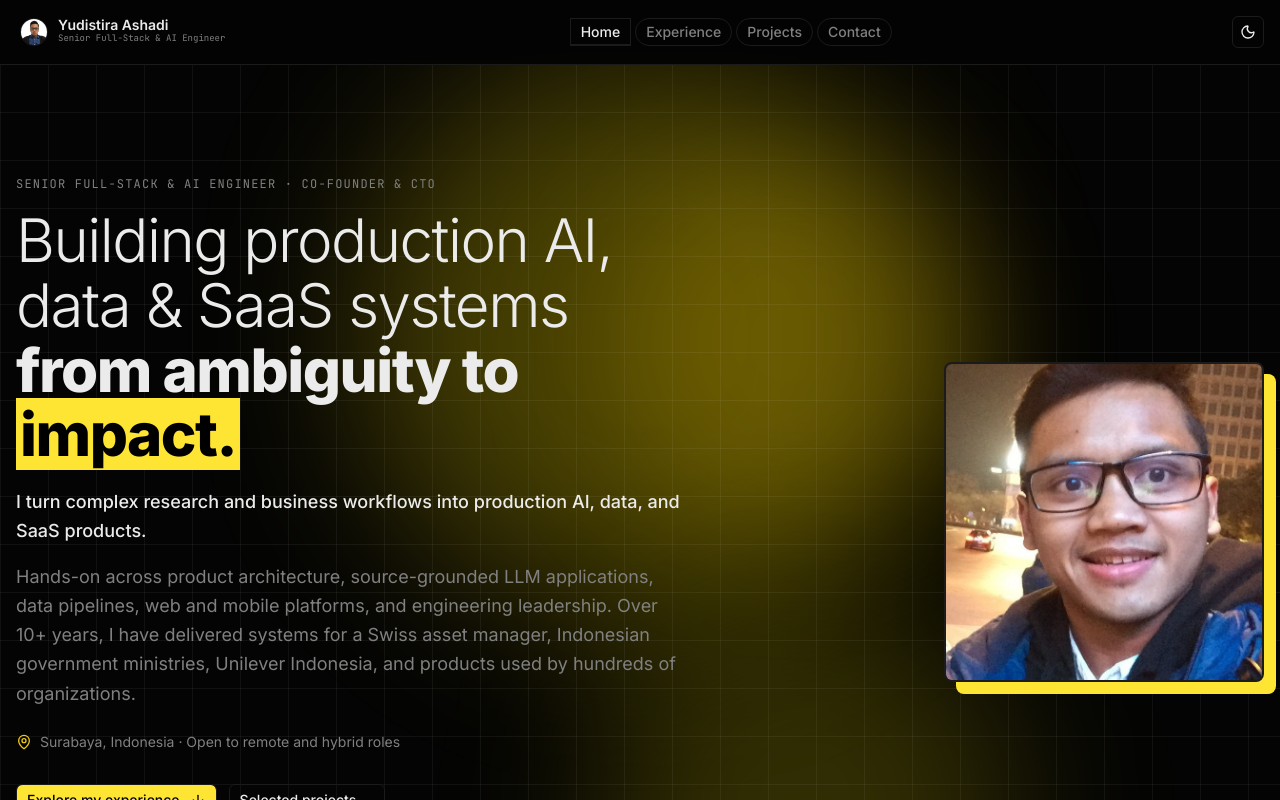
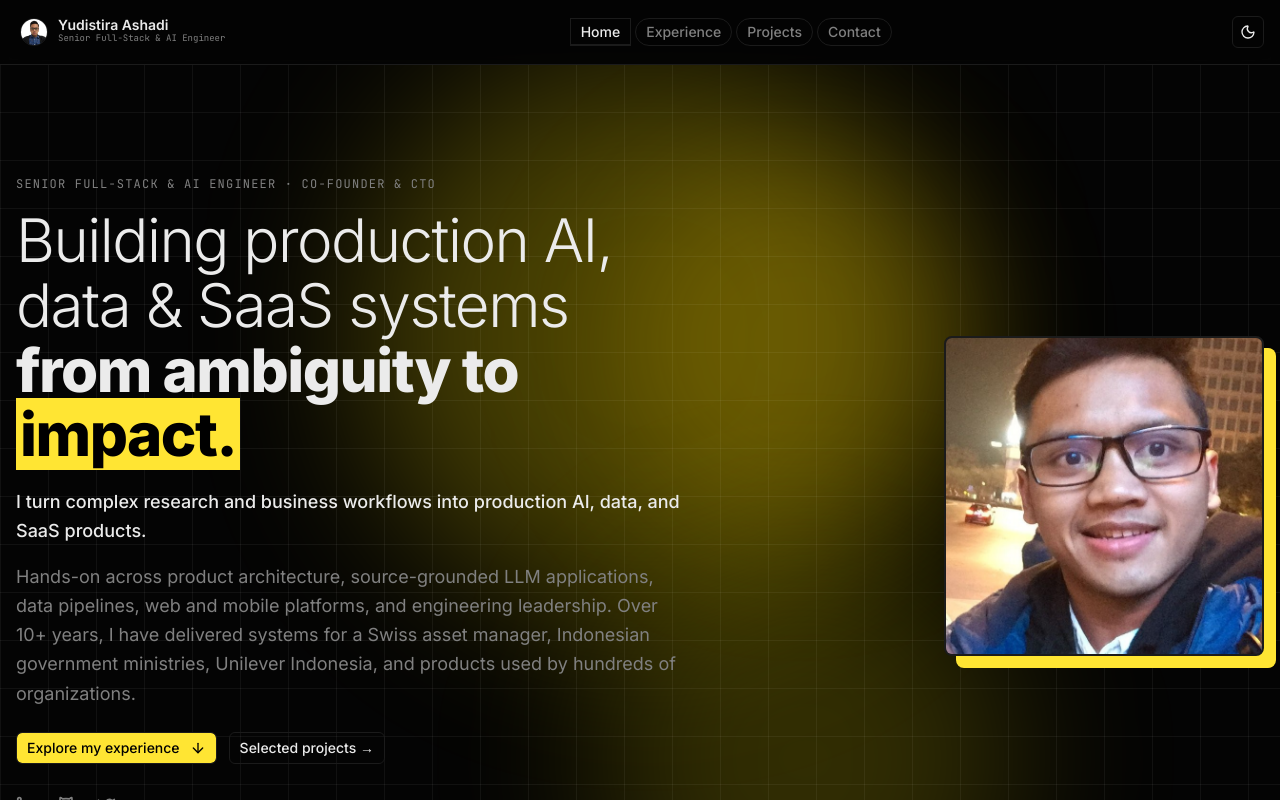
Before and after one commit to yudistiraashadi/portfolio-next-js, a Next.js app: page / in a window 1280 px wide. Shown: the top 800 px of the page. Built offline with nearby package versions, Linux system fonts and the light colour scheme.

Commit message:
Refine portfolio positioning copy

```diff
--- a/src/components/footer.tsx
+++ b/src/components/footer.tsx
@@ -29,15 +29,15 @@ export function Footer() {
     <footer className="bg-background">
       <div id="contacts" className="mx-auto max-w-7xl px-4 py-16">
         <div className="mb-10 grid gap-10 sm:grid-cols-2">
-          {/* Left: identity + availability */}
+          {/* Left: identity */}
           <div>
             <p className="mb-1 text-base font-semibold">Yudistira Ashadi</p>
             <p className="text-primary-readable mb-3 font-mono text-xs font-semibold tracking-widest uppercase">
               {profile.extendedHeadline}
             </p>
             <p className="text-muted-foreground max-w-xs text-sm">
-              Open to senior and lead engineering roles, technical leadership,
-              consulting, and ambitious product collaborations.
+              Building dependable AI, data, and SaaS products from architecture
+              through production.
             </p>
           </div>
 
--- a/src/components/hero.tsx
+++ b/src/components/hero.tsx
@@ -1,12 +1,6 @@
 import Image from "next/image";
 import Link from "next/link";
-import {
-  ArrowDown,
-  Github,
-  Linkedin,
-  MapPin,
-  Twitter,
-} from "lucide-react";
+import { ArrowDown, Github, Linkedin, Twitter } from "lucide-react";
 
 import { buttonVariants } from "@/components/ui/button-variants";
 import { AuroraBackground } from "@/components/aurora-background";
@@ -53,14 +47,6 @@ export function Hero() {
             </p>
             <p className="text-muted-foreground mb-6 max-w-2xl text-base leading-relaxed lg:text-lg">
               {profile.summary}
-            </p>
-
-            <p className="text-muted-foreground mb-8 flex items-center gap-2 text-sm">
-              <MapPin
-                className="text-primary-readable h-4 w-4"
-                aria-hidden="true"
-              />
-              {profile.location}
             </p>
 
             <div className="mb-8 flex flex-wrap gap-3">
--- a/src/data/profile.ts
+++ b/src/data/profile.ts
@@ -2,7 +2,6 @@ export const profile = {
   name: "Yudistira Ashadi",
   headline: "Senior Full-Stack & AI Engineer",
   extendedHeadline: "Senior Full-Stack & AI Engineer · Co-Founder & CTO",
-  location: "Surabaya, Indonesia · Open to remote and hybrid roles",
   introduction:
     "I turn complex research and business workflows into production AI, data, and SaaS products.",
   summary:
```
